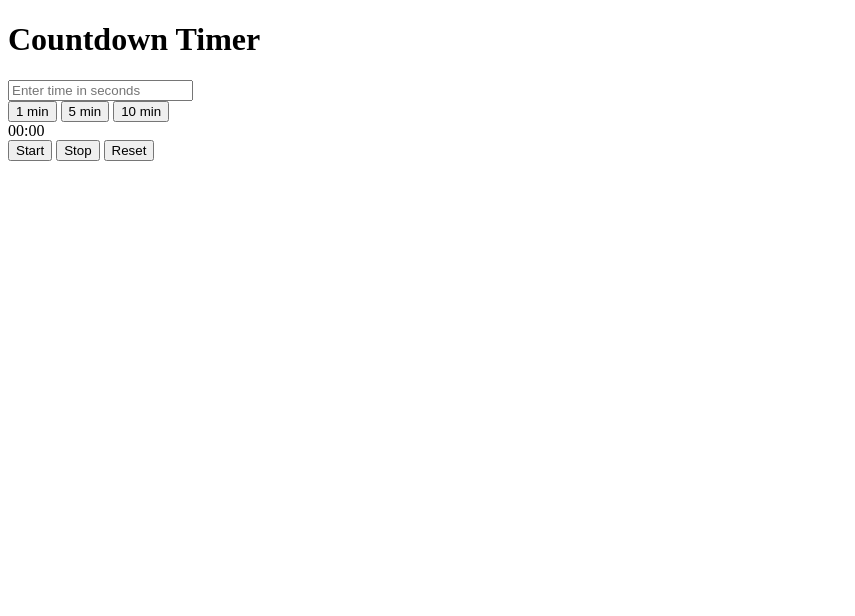
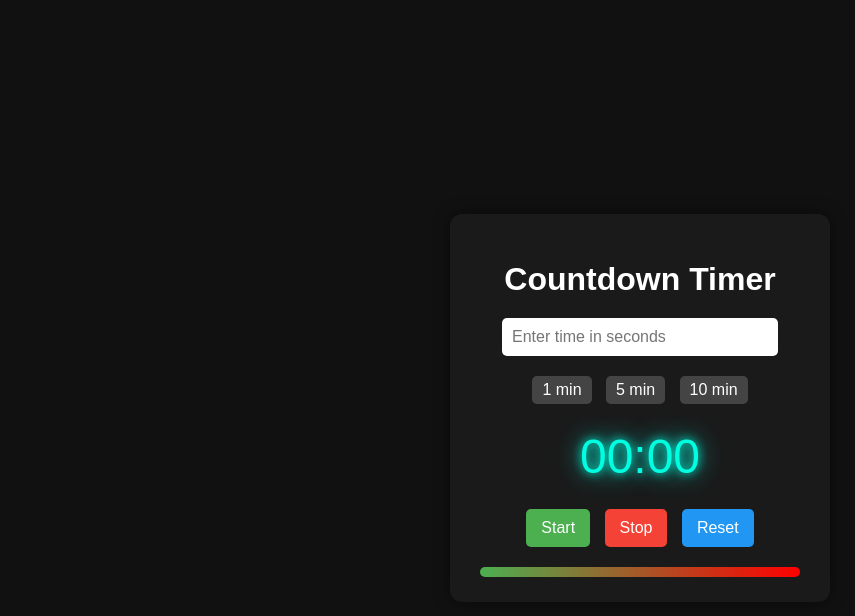
Before and after one commit to Lucas-chabot/Lucas-Chabot.github.io, a plain HTML site: page Index.html in a window 1280 px wide. Shown: the whole page, without its empty margins (0-855 px from the left). Drawn offline with Linux system fonts and the light colour scheme.

Commit message:
Update Style.css

```diff
--- a/Style.css
+++ b/Style.css
@@ -1 +1,94 @@
-style.css
+body {
+  font-family: Arial, sans-serif;
+  background: #111;
+  display: flex;
+  flex-direction: column;
+  align-items: center;
+  justify-content: center;
+  height: 100vh;
+  color: white;
+}
+
+.timer-container {
+  background: #1a1a1a;
+  padding: 25px 30px;
+  border-radius: 12px;
+  box-shadow: 0 0 15px rgba(0,0,0,0.5);
+  text-align: center;
+  width: 320px;
+}
+
+h1 {
+  margin-bottom: 20px;
+}
+
+input {
+  padding: 10px;
+  width: 80%;
+  font-size: 16px;
+  margin-bottom: 15px;
+  border-radius: 5px;
+  border: none;
+}
+
+.presets button {
+  padding: 5px 10px;
+  margin: 5px;
+  background: #444;
+  color: white;
+  border-radius: 5px;
+  border: none;
+  cursor: pointer;
+}
+.presets button:hover {
+  background: #666;
+}
+
+.display {
+  font-size: 3em;
+  margin: 20px 0;
+  color: #00ffe1;
+  text-shadow: 0 0 10px #00ffe1, 0 0 25px #00ffe1;
+  transition: transform 0.2s ease;
+}
+
+.display.changed {
+  transform: scale(1.15);
+}
+
+button {
+  padding: 10px 15px;
+  font-size: 16px;
+  margin: 5px;
+  border: none;
+  border-radius: 5px;
+  cursor: pointer;
+  color: white;
+}
+
+#startBtn { background-color: #4CAF50; }
+#stopBtn { background-color: #f44336; }
+#resetBtn { background-color: #2196F3; }
+
+button:hover {
+  opacity: 0.9;
+}
+
+/* Progress Bar */
+.progress-bar {
+  margin-top: 15px;
+  width: 100%;
+  height: 10px;
+  background: #333;
+  border-radius: 5px;
+  overflow: hidden;
+}
+
+.progress-bar::after {
+  content: "";
+  display: block;
+  height: 100%;
+  width: 100%;
+  background: linear-gradient(90deg, #4caf50, #ff0000);
+  transition: width 1s linear;
+}
```
